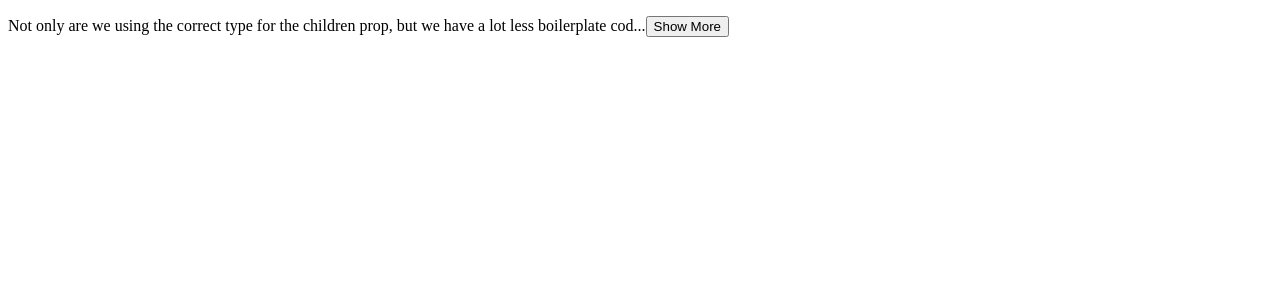
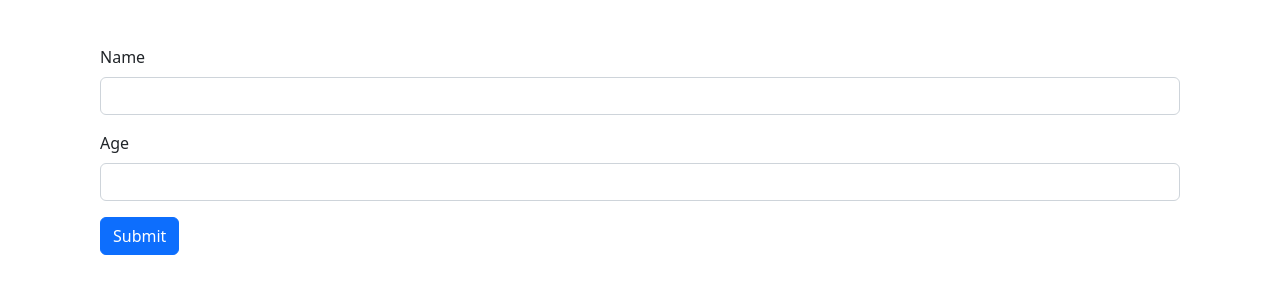
Before and after one commit to dbarrios-cf/vite-react-project, a React (Vite) app: page / in a window 1280 px wide. Shown: the top 300 px of the page. Built offline with nearby package versions, Linux system fonts and the light colour scheme.

Commit message:
Began working on the form component

```diff
--- a/package.json
+++ b/package.json
@@ -19,6 +19,7 @@
     "@types/react": "^18.0.27",
     "@types/react-dom": "^18.0.10",
     "@vitejs/plugin-react": "^3.1.0",
+    "sass": "^1.63.5",
     "typescript": "^4.9.3",
     "vite": "^4.1.0"
   }
--- a/src/App.tsx
+++ b/src/App.tsx
@@ -1,12 +1,8 @@
 import { useState } from 'react';
-import ExpandableText from './components/ExpandableText/ExpandableText';
+import Form from './components/Form/Form';
 
 function App() {
-  return <ExpandableText shownChars={100}>Not only are we using the correct type for the children prop, but we have a lot less boilerplate code to be copy-pasting all over the place.
-  You could also do this as a type instead of an interface; I prefer using type most of the time, but the differences are very mino
-  View raw code as a GitHub Gist One thing to note is that, when we’re using type we have to type out the export default on a different line, at the bottom of the file.
-
-  This is the same behavior as you’ll see if we were exporting a const </ExpandableText>
+  return <Form></Form>
 }
 
 export default App;
--- /dev/null
+++ b/src/components/Form/Form.tsx
@@ -0,0 +1,19 @@
+import { useState } from "react";
+
+function Form() {
+  return (
+    <form action="">
+      <div className="mb-3">
+        <label htmlFor="name" className="form-label">Name</label>
+        <input type="text" className="form-control" id="name"/>
+      </div>
+      <div className="mb-3">
+        <label className="form-label" htmlFor="age">Age</label>
+        <input type="number" className="form-control" id="age"/>
+      </div>
+      <button className="btn btn-primary" type="submit">Submit</button>
+    </form>
+  )
+}
+
+export default Form;
--- /dev/null
+++ b/src/index.scss
@@ -0,0 +1,3 @@
+body {
+  padding: 45px 100px;
+}
--- a/src/main.tsx
+++ b/src/main.tsx
@@ -1,7 +1,8 @@
 import React from 'react';
 import ReactDOM from 'react-dom/client';
 import App from './App';
-//import 'bootstrap/dist/css/bootstrap.css';
+import 'bootstrap/dist/css/bootstrap.css';
+import './index.scss';
 
 ReactDOM.createRoot(document.getElementById('root') as HTMLElement).render(
   <React.StrictMode>
```
Also changed, not shown: 1 other file (tests, documents, lock files or other folders).
